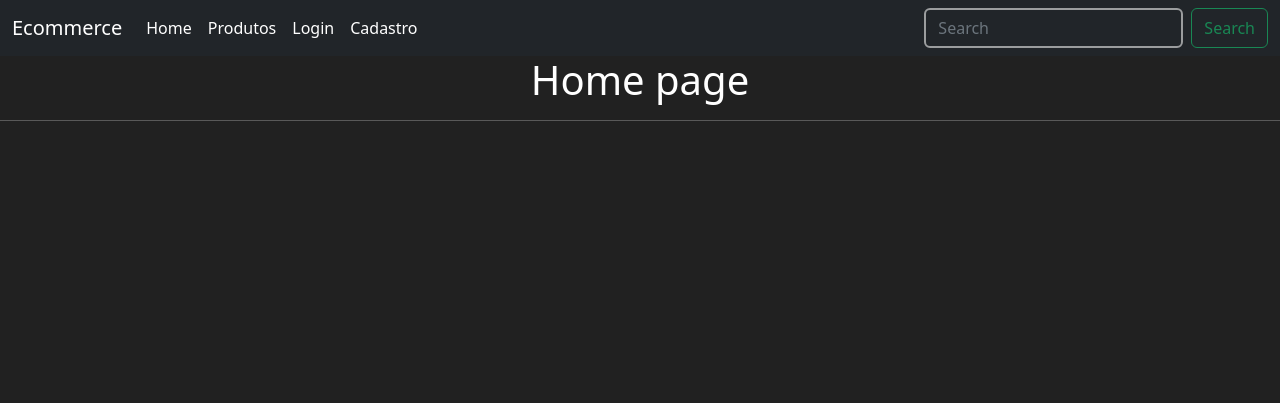
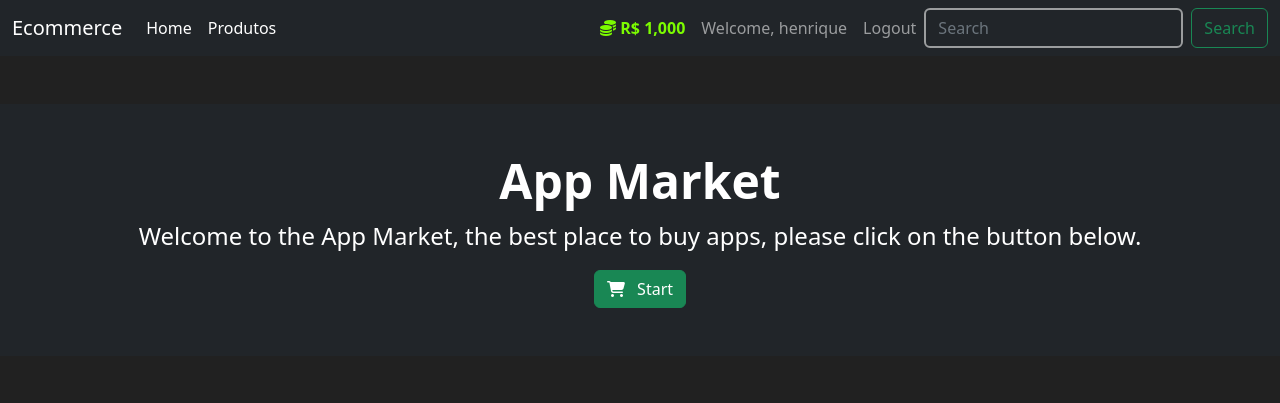
Before and after one commit to HenriqueCole/flask, a Flask app: page / in a window 1280 px wide. Shown: the top 403 px of the page. Run offline with Flask 3, Linux system fonts and the light colour scheme; a user stored in the database is signed in; some libraries are stand-ins or nearby versions.

Commit message:
feat: doing the login logical

```diff
--- a/e-commerce/mercado/__init__.py
+++ b/e-commerce/mercado/__init__.py
@@ -13,4 +13,8 @@ login_manager = LoginManager(app)
 bcrypt = Bcrypt(app)
 login_manager.init_app(app)
 
+login_manager.login_view = "login_page"
+login_manager.login_message = "Please login to access this page."
+login_manager.login_message_category = "info"
+
 from mercado import routes
--- a/e-commerce/mercado/models.py
+++ b/e-commerce/mercado/models.py
@@ -2,9 +2,11 @@ from mercado import db, login_manager
 from mercado import bcrypt
 from flask_login import UserMixin
 
+
 @login_manager.user_loader
 def load_user(user_id):
     return User.query.get(int(user_id))
+
 
 class User(db.Model, UserMixin):
     id = db.Column(db.Integer, primary_key=True)
@@ -15,15 +17,24 @@ class User(db.Model, UserMixin):
     items = db.relationship('Item', backref='owner_user', lazy=True)
 
     @property
+    def valueFormat(self):
+        if len(str(self.value)) >= 4:
+            return f'R$ {str(self.value)[:-3]},{str(self.value)[-3:]}'
+        else:
+            return f'R$ {str(self.value)}'
+
+    @property
     def passwordcrip(self):
         return self.password
 
     @passwordcrip.setter
     def passwordcrip(self, plain_text_password):
-        self.password = bcrypt.generate_password_hash(plain_text_password).decode('utf-8')
+        self.password = bcrypt.generate_password_hash(
+            plain_text_password).decode('utf-8')
 
     def convert_password(self, raw_password):
         return bcrypt.check_password_hash(self.password, raw_password)
+
 
 class Item(db.Model):
     id = db.Column(db.Integer, primary_key=True)
--- a/e-commerce/mercado/routes.py
+++ b/e-commerce/mercado/routes.py
@@ -3,7 +3,8 @@ from flask import render_template, redirect, url_for, flash
 from mercado.models import Item, User
 from mercado.forms import CadastroForm, LoginForm
 from mercado import db
-from flask_login import login_user
+from flask_login import login_user, logout_user, login_required
+
 
 @app.route('/')
 def index():
@@ -11,6 +12,7 @@ def index():
 
 
 @app.route('/products')
+@login_required
 def product_page():
     items = Item.query.all()
     return render_template("products.html", items=items)
@@ -31,17 +33,26 @@ def register_page():
             flash(f'Erro ao cadastrar: {err_msg}', category='danger')
     return render_template("register.html", form=form)
 
+
 @app.route("/login", methods=["GET", "POST"])
 def login_page():
     form = LoginForm()
-    if  form.validate_on_submit():
+    if form.validate_on_submit():
         attempted_user = User.query.filter_by(user=form.user.data).first()
         if attempted_user and attempted_user.convert_password(
                 raw_password=form.password.data
         ):
             login_user(attempted_user)
-            flash(f'Login successful! Welcome {attempted_user.user}', category='success')
+            flash(
+                f'Login successful! Welcome {attempted_user.user}', category='success')
             return redirect(url_for("product_page"))
         else:
             flash('User or password incorrect! Try again', category='danger')
     return render_template("login.html", form=form)
+
+
+@app.route("/logout")
+def logout_page():
+    logout_user()
+    flash('Logout successful!', category='success')
+    return redirect(url_for("index"))
--- a/e-commerce/mercado/templates/base.html
+++ b/e-commerce/mercado/templates/base.html
@@ -43,26 +43,58 @@
                 >
               </li>
             </div>
+          </ul>
+
+          {% if current_user.is_authenticated %}
+          <div class="navbar-nav ms-auto">
+            <a class="nav-link" style="color: lawngreen; font-weight: bold">
+              <i class="fas fa-coins"></i>
+              {{ current_user.valueFormat }}
+            </a>
+            <a class="nav-link">Welcome, {{current_user.user}}</a>
+            <a
+              class="nav-link"
+              href="{{
+              url_for('logout_page')
+            }}
+            "
+              >Logout</a
+            >
+          </div>
+          {% else %}
           <div class="navbar-nav ms-auto">
             <li class="nav-item">
-                <a class="nav-link active" aria-current="page" href="{{url_for('login_page')}}"
+              <a
+                class="nav-link active"
+                aria-current="page"
+                href="{{url_for('login_page')}}"
                 >Login</a
               >
             </li>
             <li class="nav-item">
-                <a class="nav-link active" aria-current="page" href="{{url_for('register_page')}}">
+              <a
+                class="nav-link active"
+                aria-current="page"
+                href="{{url_for('register_page')}}"
+              >
                 Cadastro
               </a>
             </li>
           </div>
-          </ul>
+
+          {% endif %}
+
           <form class="d-flex">
             <input
               class="form-control me-2"
               type="search"
               placeholder="Search"
               aria-label="Search"
-              style="background-color: transparent; border: rgba(255, 255, 255, 0.548) solid 2px; color: #FFF;"
+              style="
+                background-color: transparent;
+                border: rgba(255, 255, 255, 0.548) solid 2px;
+                color: #fff;
+              "
             />
             <button class="btn btn-outline-success" type="submit">
               Search
@@ -72,23 +104,24 @@
       </div>
     </nav>
 
-    {% with messages = get_flashed_messages(with_categories=true) %}
-      {% if messages %}
-        {% for category, message in messages %}
+    {% with messages = get_flashed_messages(with_categories=true) %} {% if
+    messages %} {% for category, message in messages %}
     <div class="container">
       <div
-            class="alert alert-danger alert-dismissible fade show small" role="alert"
-            style="background-color: rgb(187, 19, 19); border: none;">
-              <span style="color: #FFF; font-weight: bold;">{{message}}</span>
-              <button type="button" class="btn-close text-white" data-bs-dismiss="alert" aria-label="Close"></button>
+        class="alert alert-danger alert-dismissible fade show small"
+        role="alert"
+        style="border: none"
+      >
+        <span style="color: #fff; font-weight: bold">{{message}}</span>
+        <button
+          type="button"
+          class="btn-close text-white"
+          data-bs-dismiss="alert"
+          aria-label="Close"
+        ></button>
       </div>
     </div>
-        {% endfor %}
-      {% endif %}
-    {% endwith %}
-    {% block content %}
-
-    {% endblock %}
+    {% endfor %} {% endif %} {% endwith %} {% block content %} {% endblock %}
     <script
       src="https://cdn.jsdelivr.net/npm/bootstrap@5.2.3/dist/js/bootstrap.min.js"
       integrity="sha384-cuYeSxntonz0PPNlHhBs68uyIAVpIIOZZ5JqeqvYYIcEL727kskC66kF92t6Xl2V"
@@ -99,5 +132,9 @@
       integrity="sha384-kenU1KFdBIe4zVF0s0G1M5b4hcpxyD9F7jL+jjXkk+Q2h455rYXK/7HAuoJl+0I4"
       crossorigin="anonymous"
     ></script>
+    <script
+      src="https://kit.fontawesome.com/c50fcbf383.js"
+      crossorigin="anonymous"
+    ></script>
   </body>
 </html>
--- a/e-commerce/mercado/templates/home.html
+++ b/e-commerce/mercado/templates/home.html
@@ -1,5 +1,20 @@
 {% extends 'base.html' %} {% block title %} Home {% endblock %} {% block content
 %}
-<h1 style="text-align: center">Home page</h1>
-<hr />
+<div class="py-5">
+  <header
+    class="h-100 p-5 text-white bg-dark text-center justify-content-center align-items-center"
+  >
+    <h1 class="display-5 fw-bold">App Market</h1>
+    <p class="fs-4">
+      Welcome to the App Market, the best place to buy apps, please click on the
+      button below.
+    </p>
+    <a class="btn btn-success" type="button" href="{{url_for('product_page')}}">
+      <i
+        class="fas fa-shopping-cart me-2 d-none d-sm-inline d-md-inline d-lg-inline d-xl-inline"
+      ></i>
+      Start
+    </a>
+  </header>
+</div>
 {% endblock %}
```
Also changed, not shown: e-commerce/mercado/forms.py (+14 -6 lines), e-commerce/mercado/templates/products.html (+19 -1 lines), e-commerce/instance/mercado.db. Lines whose indentation alone changed are shown as unchanged.
